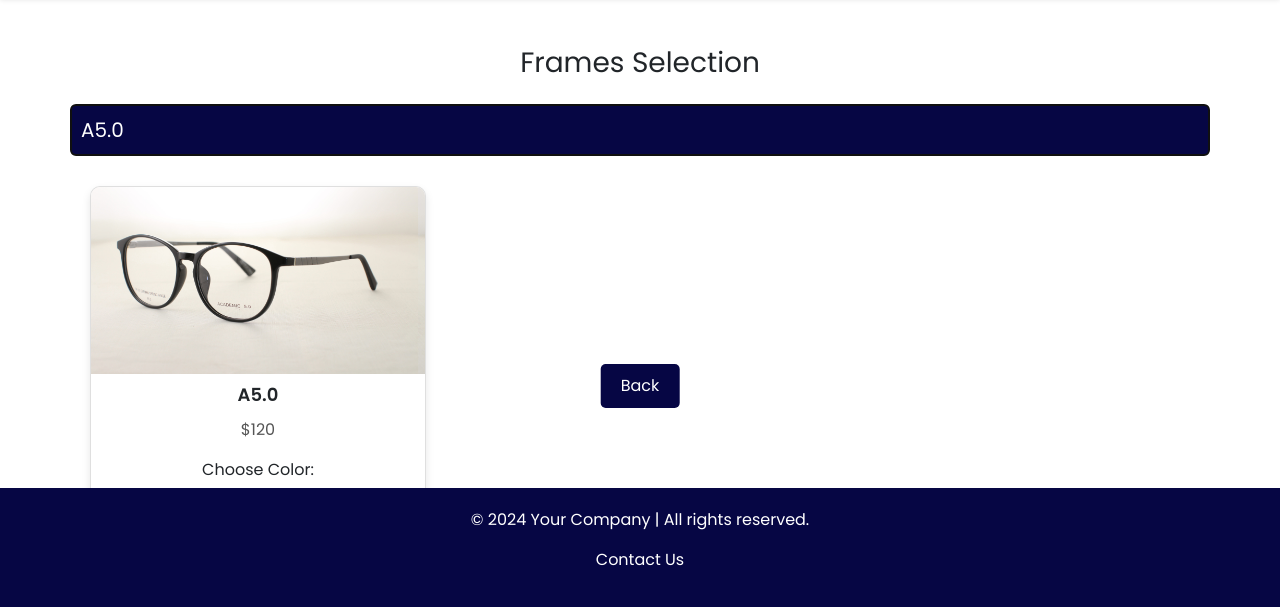
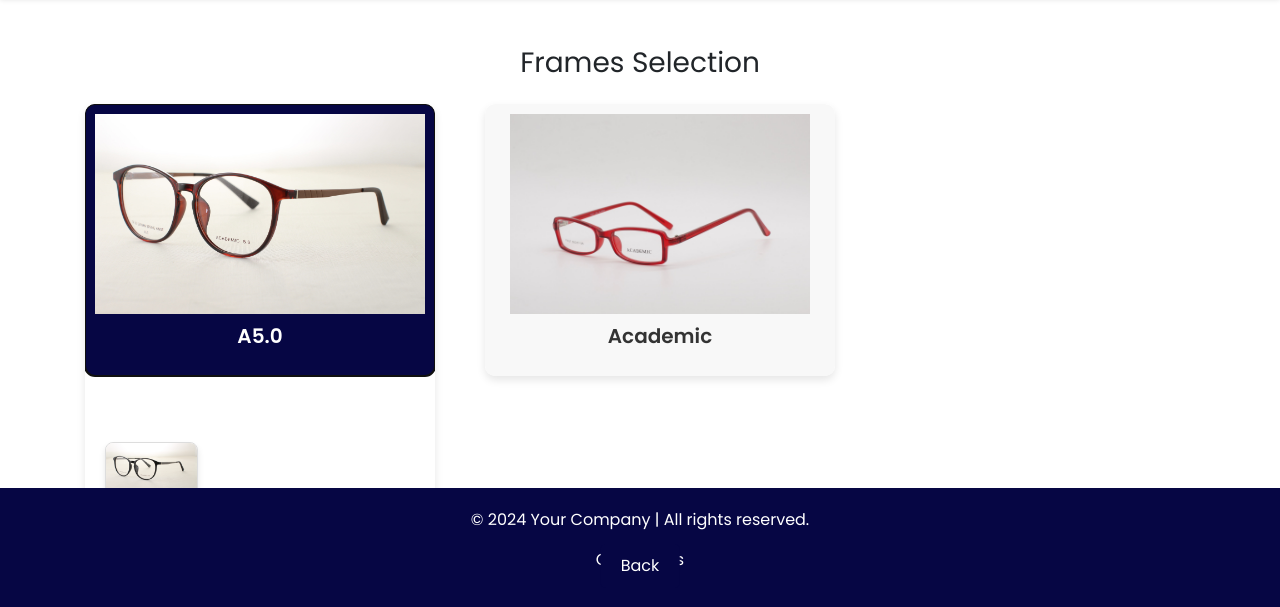
Before and after one commit to Clarisagonzalez/EnglandGlasses, a plain HTML site: page frames.html in a window 1280 px wide. Both pictures are taken after a click on the button "A5.0". Shown: the part 192-799 px from the top of the page. Drawn offline with nearby package versions, Linux system fonts and the light colour scheme.

Commit message:
subcategories logic

```diff
--- a/css/styles.css
+++ b/css/styles.css
@@ -82,9 +82,9 @@ body {
   color: whitesmoke
 }
 
-.subcategories {
+/*.subcategories {
   padding-left: 20px;
-}
+}*/
 
 .card {
   margin: 30px 0;
--- a/frames.html
+++ b/frames.html
@@ -17,20 +17,19 @@
     }
 
     .text-center {
-    text-align: center;  /* Centers the text horizontally */
+      text-align: center;
     }
-
 
     .frames-container {
       display: flex;
       flex-wrap: wrap;
-  gap: 20px; /* Space between cards */
-  justify-content: space-between; /* Spread the cards evenly */
+      gap: 20px;
+      justify-content: flex-start;
     }
 
     .frames-container .card {
-  width: 30%; /* 3 cards per row (adjust as needed) */
-  box-sizing: border-box; /* Include padding/border in width */
+      width: 30%;
+      box-sizing: border-box;
       background-color: #fff;
       border-radius: 10px;
       overflow: hidden;
@@ -39,7 +38,7 @@
     }
 
     .frames-container .card:hover {
-  transform: scale(1.05); /* Add a hover effect */
+      transform: scale(1.05);
     }
 
     .frames-container .card img {
@@ -74,24 +73,98 @@
     .frames-container .btn:hover {
       background-color: #495057;
     }
+
     .back-btn {
       display: inline-block;
       padding: 10px 20px;
-   background-color: #060644; /* Choose a color that fits your design */
+      background-color: #060644;
       color: white;
       text-decoration: none;
       border-radius: 5px;
       font-size: 16px;
       transition: background-color 0.3s ease;
-   position: fixed; /* Keeps it fixed at the bottom */
-   bottom: 200px; /* Adjust distance from the bottom to be above the footer */
-   left: 50%; /* Center the button horizontally */
-   transform: translateX(-50%); /* Align button exactly in the center */
+      position: fixed;
+      bottom: 20px;
+      left: 50%;
+      transform: translateX(-50%);
       z-index: 15;
     }
 
     .back-btn:hover {
-   background-color: #5049a0; /* A darker shade for hover effect */
+      background-color: #5049a0;
+    }
+
+    .category-card {
+      background-color: #fff;
+      border-radius: 10px;
+      overflow: hidden;
+      box-shadow: 0 4px 8px rgba(0, 0, 0, 0.1);
+      transition: transform 0.2s;
+      width: 100%;
+    }
+
+    .category-card:hover {
+      transform: scale(1.05);
+    }
+
+    .category-btn {
+      display: flex;
+      flex-direction: column;
+      align-items: center;
+      justify-content: center;
+      padding: 10px;
+      background-color: #f8f8f8;
+      border: none;
+      border-radius: 10px;
+      width: 100%;
+      text-align: center;
+    }
+
+    .category-card-img img {
+      width: 100%;
+      height: 200px;
+      object-fit: cover;
+    }
+
+    .category-title {
+      font-size: 20px;
+      font-weight: bold;
+      padding: 10px 0;
+    }
+
+    .subcategories {
+  display: grid;
+  grid-template-columns: repeat(auto-fit, minmax(250px, 1fr)); /* Adjust 250px as needed */
+  gap: 20px; /* Space between grid items */
+  padding: 20px; /* Add some padding around the grid */
+}
+
+.subcategories .card {
+  box-shadow: 0 4px 6px rgba(0, 0, 0, 0.1); /* Optional: Add some shadow */
+  border: 1px solid #ddd; /* Optional: Add a border */
+  border-radius: 8px; /* Optional: Add rounded corners */
+  overflow: hidden; /* Ensure content stays within the card */
+}
+
+.subcategories .card img {
+  max-width: 100%; /* Ensure images fit within the card */
+  height: auto; /* Maintain aspect ratio */
+}
+
+.subcategories .card-body {
+  text-align: center; /* Center align the text */
+  padding: 10px; /* Add padding inside the card body */
+}
+    @media (max-width: 992px) {
+      .category-card {
+        width: 100%;
+      }
+    }
+
+    @media (max-width: 768px) {
+      .category-card {
+        width: 100%;
+      }
     }
   </style>
 </head>
@@ -113,26 +186,22 @@
     </div>
   </header>
 
-  <!-- Main Content -->
   <div class="main-content">
     <div class="container py-5">
       <h3 class="text-center mb-4">Frames Selection</h3>
-    <div class=" row frames-container">
+      <div class="row frames-container">
         <!-- Dynamic frame cards will be injected here by JavaScript -->
       </div>
       <div id="frame-details" style="display: none;"></div>
     </div>
   </div>
 
-<!-- Back Button (Placed outside of the footer) -->
   <a href="javascript:history.back()" class="back-btn">Back</a>
 
-<!-- Footer -->
   <footer style="background-color: #060644; color: #ffffff; padding: 20px 0; text-align: center; position: fixed; bottom: 0; left: 0; width: 100%; z-index: 5;">
     <p>&copy; 2024 Your Company | All rights reserved.</p>
     <p><a href="contact.html" style="color: #ffffff; text-decoration: none;">Contact Us</a></p>
   </footer>
-
 
   <!-- Bootstrap JS and Dependencies -->
   <script src="https://code.jquery.com/jquery-3.5.1.slim.min.js"></script>
@@ -141,8 +210,5 @@
 
   <!-- Link External JavaScript -->
   <script src="js/frames.js"></script>
-  <!--<script src="js/frames-details.js"></script> -->
-
 </body>
-
 </html>
--- a/js/frames.js
+++ b/js/frames.js
@@ -3,6 +3,7 @@ document.addEventListener('DOMContentLoaded', function () {
   const categories = [
     {
       category: 'A5.0',
+      image: "images/glasses/A5.0/A5.0 Burnt Orange.jpg",
       subcategories: [
         {
           title: 'A5.0',
@@ -141,6 +142,7 @@ document.addEventListener('DOMContentLoaded', function () {
     },
     {
       category: 'Academic',
+      image: "images/glasses/Academic/P2027 Red.jpg",
       subcategories: [
         {
           title: 'P2027',
@@ -406,6 +408,7 @@ document.addEventListener('DOMContentLoaded', function () {
     },
     {
           category: 'CEO',
+          image: "images/glasses/CEO/CEO Abraham Gold.jpg",
           subcategories: [
             {
               title: 'CEO Abraham',
@@ -488,30 +491,36 @@ if (!framesContainer) {
   return; // Exit if framesContainer is not found
 }
 
-
-// Generate HTML for each category and its subcategories
 categories.forEach((category, categoryIndex) => {
-  // Generate HTML for each category and its subcategories
+  // Generate category HTML
   const categoryHTML = `
-    <div class="category mb-4">
-      <button class="frame-btn w-100 text-left category-btn" data-category="${categoryIndex}">
-        ${category.category}
-      </button>
-      <div class="subcategories collapse mt-3" id="category-${categoryIndex}">
-        <!-- Subcategories will be added here dynamically -->
+    <div class="category mb-4 col-lg-4 col-md-6">
+      <div class="category-card">
+        <button class="frame-btn w-100 text-left category-btn" data-category="${categoryIndex}">
+          <div class="category-card-img">
+            <img src="${category.image}" alt="${category.category}" />
+          </div>
+          <h4 class="category-title">${category.category}</h4>
+        </button>
+        <!-- Subcategories container (Initially hidden) -->
+        <div class="subcategories collapse mt-3" id="category-${categoryIndex}">
+          <!-- Subcategories will be dynamically added here -->
+        </div>
       </div>
     </div>
   `;
+
+  // Insert category HTML
   framesContainer.insertAdjacentHTML('beforeend', categoryHTML);
 
-  // Subcategories container
+  // Subcategories container for the current category
   const subcategoriesContainer = document.querySelector(`#category-${categoryIndex}`);
   if (!subcategoriesContainer) {
     console.error(`Subcategories container for category-${categoryIndex} not found!`);
-    return; // Exit if subcategoriesContainer is not found
+    return;
   }
 
-  // Generate HTML for each subcategory within the current category
+  // Generate HTML for each subcategory
   category.subcategories.forEach((subcat, subcatIndex) => {
     const colorOptionsHTML = subcat.colors
       .map(
@@ -523,8 +532,6 @@ categories.forEach((category, categoryIndex) => {
         `
       )
       .join('');
-
-
 
     // Subcategory HTML
     const subcategoryHTML = `
@@ -543,22 +550,9 @@ categories.forEach((category, categoryIndex) => {
         </div>
       </div>
     `;
+
+    // Insert subcategory HTML inside the subcategories container
     subcategoriesContainer.insertAdjacentHTML('beforeend', subcategoryHTML);
-
-    // Add event listeners for color selection
-    subcat.colors.forEach((color, colorIndex) => {
-      const colorRadio = document.querySelector(
-        `#color-${categoryIndex}-${subcatIndex}-${colorIndex}`
-      );
-      const imageElement = document.getElementById(
-        `frame-image-${categoryIndex}-${subcatIndex}`
-      );
-      colorRadio.addEventListener('change', function () {
-        if (this.checked) {
-          imageElement.src = color.src;
-        }
-      });
-    });
   });
 });
 
@@ -573,11 +567,23 @@ document.querySelectorAll('.category-btn').forEach((btn) => {
     // Add active class to the clicked button
     this.classList.add('active');
 
-    // Toggle the visibility of the subcategories for this category
+    // Toggle visibility of the subcategories for this category
     const categoryId = this.dataset.category;
     const subcategories = document.getElementById(`category-${categoryId}`);
+
+    // Hide all other subcategories
+    document.querySelectorAll('.subcategories').forEach((sub) => {
+      if (sub !== subcategories) {
+        sub.classList.remove('show');
+        sub.classList.add('collapse'); // Collapse other categories
+      }
+    });
+
+    // Toggle current category's subcategory visibility
     if (subcategories) {
-      subcategories.classList.toggle('collapse');
+      const isCollapsed = subcategories.classList.contains('collapse');
+      subcategories.classList.toggle('collapse', !isCollapsed);
+      subcategories.classList.toggle('show', isCollapsed);
     }
   });
 });
```
Lines whose indentation alone changed are shown as unchanged.
